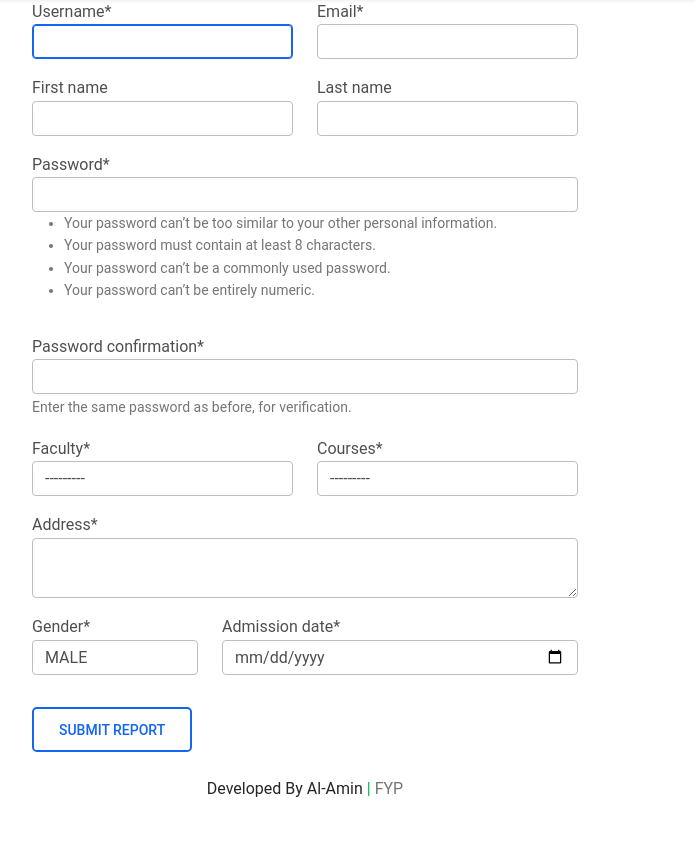
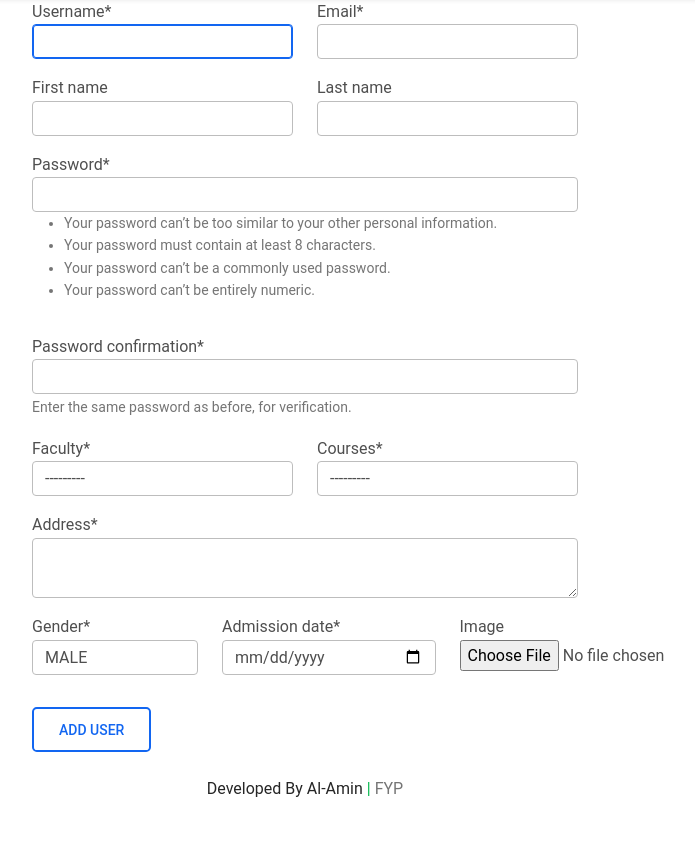
Before and after one commit to ndmichael/school_fees_management_system, a Django app: template fees/templates/fees/adduser.html in a window 1280 px wide. Shown: the part 60-902 px from the top of the page, without its empty margins (335-1030 px from the left). Run offline with Django 4.2, Linux system fonts and the light colour scheme; the template is opened without the code that fills it: values that come from a table or form of the project are taken from there, others are empty; some libraries are stand-ins or nearby versions.

Commit message:
working on the adduser features@

```diff
--- a/fees/models.py
+++ b/fees/models.py
@@ -29,7 +29,7 @@ class Course(models.Model):
 
 
 class StudentProfile (models.Model):
-    user = models.ForeignKey(User, on_delete = models.CASCADE)
+    user = models.OneToOneField(User, on_delete = models.CASCADE)
     faculty = models.ForeignKey(Faculty, on_delete = models.CASCADE)
     courses = ChainedForeignKey(
         Course,
--- a/fees/templates/fees/adduser.html
+++ b/fees/templates/fees/adduser.html
@@ -4,7 +4,7 @@
     <div class="container">
         <section class="row">
             <article class="col-6 mx-auto">
-                <form action="" method="POST">
+                <form action="" method="POST" enctype="multipart/form-data">
                     {% csrf_token %}
                     <article class="row">
                         <div class="form-group col-12 col-md-6 mb-3">
@@ -37,14 +37,17 @@
                         <div class="form-group col-12  mb-3">
                             {{studentform.address|as_crispy_field}}
                         </div>
-                        <div class="form-group col-12 col-md-4 mb-3">
+                        <div class="form-group col-6 col-md-4 mb-3">
                             {{studentform.gender|as_crispy_field}}
                         </div>
-                        <div class="form-group col-12 col-md-8 mb-3">
+                        <div class="form-group col-6 col-md-5 mb-3">
                             {{studentform.admission_date|as_crispy_field}}
                         </div>
+                        <div class="form-group col-12 col-md-3 mb-3">
+                            {{studentform.image|as_crispy_field}}
+                        </div>
                         <div class="pt-3">
-                            <input type="submit" value="Submit Report" class="btn btn-lg btn-outline-primary">
+                            <input type="submit" value="ADD USER" class="btn btn-lg btn-outline-primary">
                         </div>
                 </form>
 
```
Also changed, not shown: fees/views.py (+8 -3 lines).
